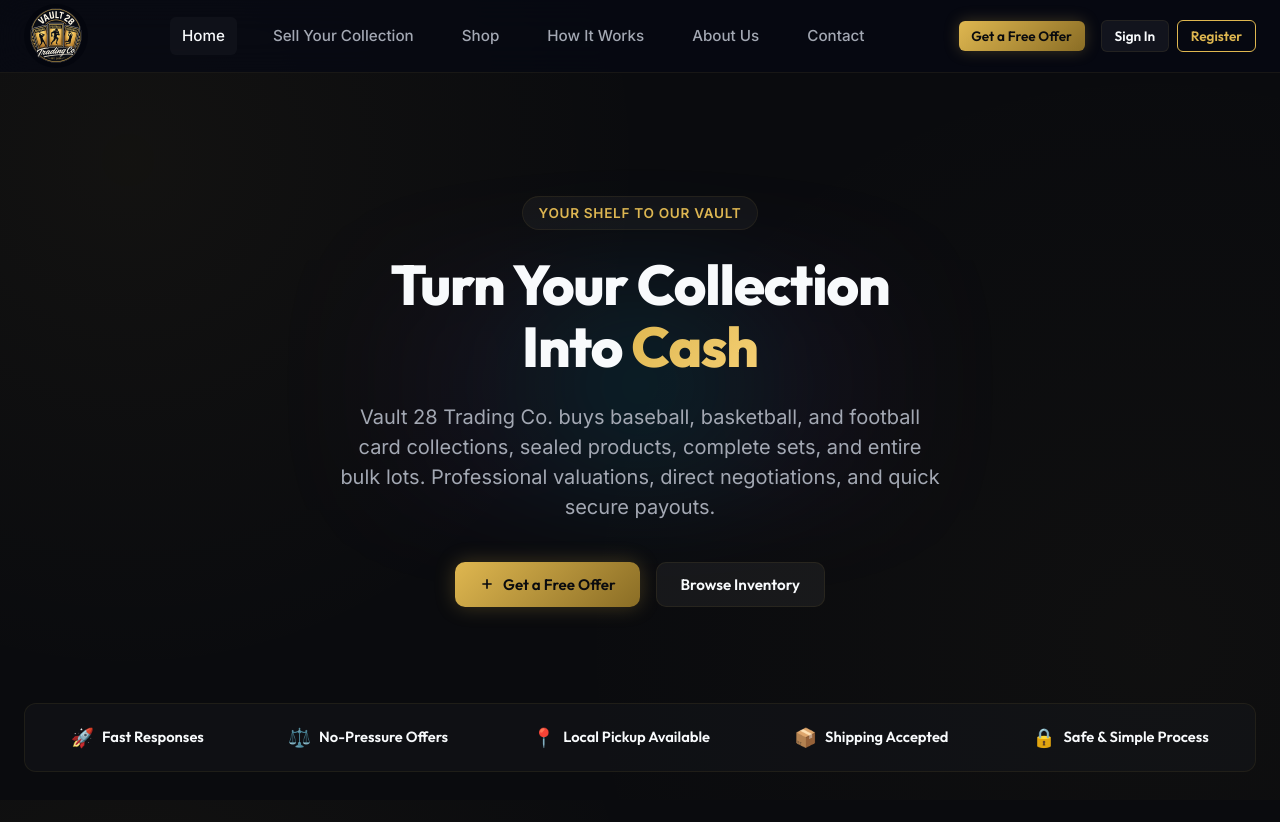
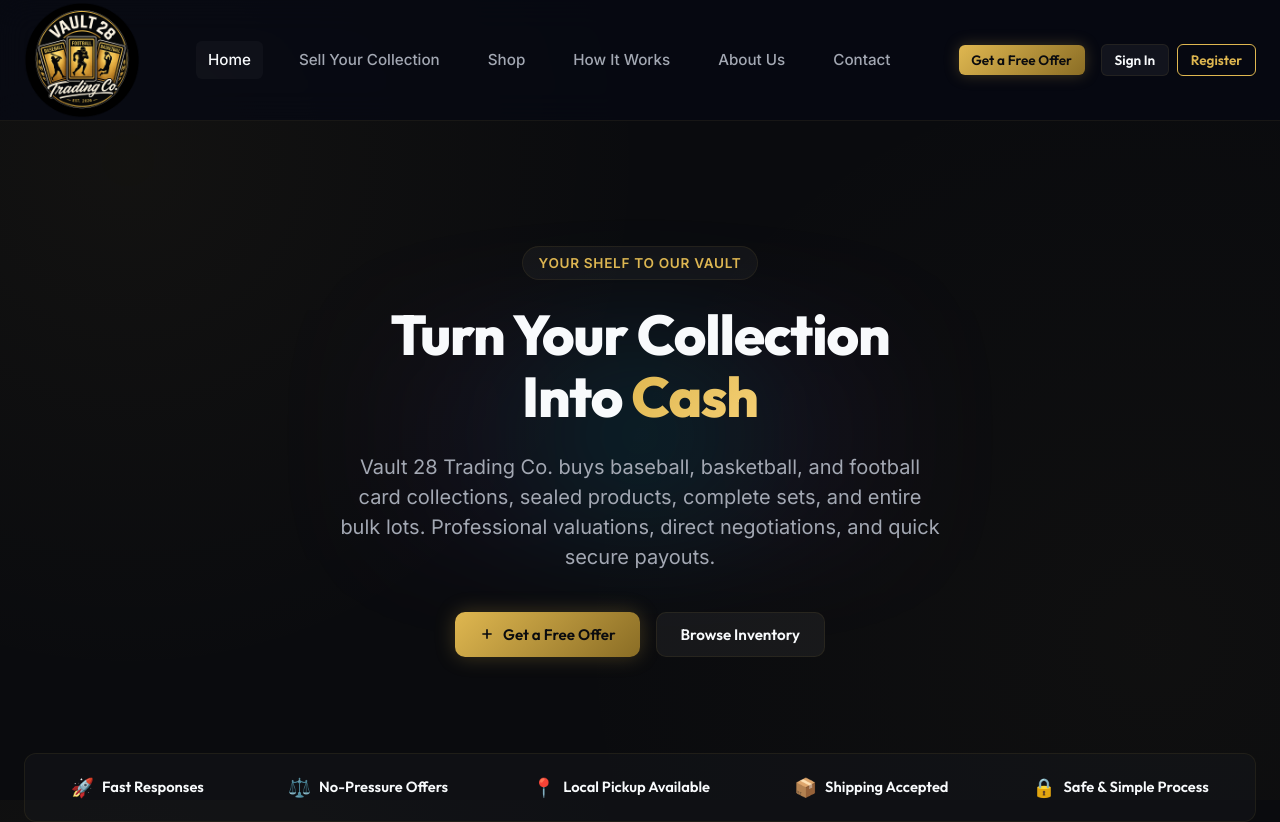
Before and after one commit to lshaver5128/Vault28, a website: page index.html in a window 1280 px wide. Shown: the top 822 px of the page. Drawn offline with Linux system fonts and the light colour scheme; no server answers.

Commit message:
Convert logo to transparent PNG, increase logo size to 116px, update navbar layout, and enable transparent favicon

```diff
--- a/index.html
+++ b/index.html
@@ -8,7 +8,7 @@
     <meta name="google-site-verification" content="QYIy_EZy3nVUwvhrjrVTm0CM_KEltQ9HQjpMEuQ2eIw" />
     <link rel="stylesheet" href="style.css">
     <!-- Browser Tab Icon (Favicon) -->
-    <link rel="icon" type="image/png" href="assets/logo.png">
+    <link rel="icon" type="image/png" href="assets/logo_transparent.png">
 </head>
 <body>
 
@@ -42,7 +42,7 @@
     <header>
         <div class="container navbar">
             <a href="/" class="logo" id="brand-logo" style="display: flex; align-items: center; gap: 0.85rem;">
-                <img src="assets/logo.png" alt="Vault 28 Logo" style="height: 64px; width: 64px; border-radius: 50%; object-fit: cover; mix-blend-mode: screen;" id="logo-img" onload="document.getElementById('logo-text').style.display='none';" onerror="this.style.display='none';">
+                <img src="assets/logo_transparent.png" alt="Vault 28 Logo" style="height: 116px; width: 116px; border-radius: 50%; object-fit: cover;" id="logo-img" onload="document.getElementById('logo-text').style.display='none';" onerror="this.style.display='none';">
                 <span id="logo-text">VAULT <span>28</span> <span style="font-size: 0.95rem; font-weight: 500; letter-spacing: 0.05em; color: var(--text-secondary); margin-left: 0.25rem;">TRADING CO.</span></span>
             </a>
 
@@ -1115,7 +1115,7 @@
     <footer style="background: var(--bg-secondary); border-top: 1px solid var(--border-color); padding: 4rem 0; text-align: center; margin-top: 5rem;">
         <div class="container" style="display: flex; flex-direction: column; align-items: center; gap: 1.5rem;">
             <a href="/" class="logo" style="display: flex; align-items: center; gap: 0.5rem; justify-content: center;">
-                <img src="assets/logo.png" alt="Vault 28 Logo" style="height: 64px; width: 64px; border-radius: 50%; object-fit: cover; mix-blend-mode: screen;" id="footer-logo-img" onload="document.getElementById('footer-logo-text').style.display='none';" onerror="this.style.display='none';">
+                <img src="assets/logo_transparent.png" alt="Vault 28 Logo" style="height: 116px; width: 116px; border-radius: 50%; object-fit: cover;" id="footer-logo-img" onload="document.getElementById('footer-logo-text').style.display='none';" onerror="this.style.display='none';">
                 <span id="footer-logo-text" style="font-family: var(--font-title); font-weight: 800; font-size: 1.3rem; background: linear-gradient(135deg, var(--text-primary) 30%, var(--accent-cyan) 100%); -webkit-background-clip: text; -webkit-text-fill-color: transparent;">VAULT <span>28</span></span>
             </a>
             <p style="color: var(--text-secondary); font-size: 0.85rem; max-width: 500px; line-height: 1.6; margin: 0;">
--- /dev/null
+++ b/package.json
@@ -0,0 +1,6 @@
+{
+  "dependencies": {
+    "jimp": "^1.6.1",
+    "pngjs": "^7.0.0"
+  }
+}
--- a/style.css
+++ b/style.css
@@ -160,17 +160,17 @@
     display: flex;
     justify-content: space-between;
     align-items: center;
-    height: 72px;
+    height: 120px;
 }
 
 /* Content Container offsets for Fixed Header */
 main.container {
-    padding-top: 100px; /* 72px header height + padding */
+    padding-top: 150px; /* 120px header height + padding */
     transition: padding-top 0.3s ease;
 }
 
 body.has-admin-bar main.container {
-    padding-top: 140px; /* 72px header + 40px admin bar + padding */
+    padding-top: 190px; /* 120px header + 40px admin bar + padding */
 }
 
 /* Page Headers / Centered Title Groups */
```
Also changed, not shown: assets/logo_transparent.png (added), 1 other file.
